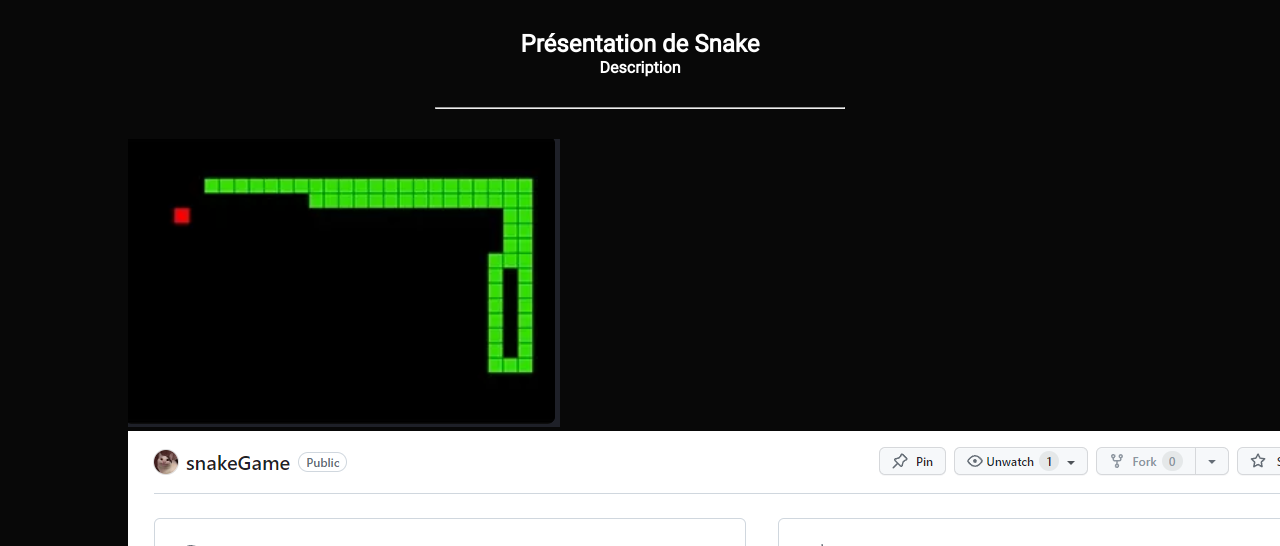
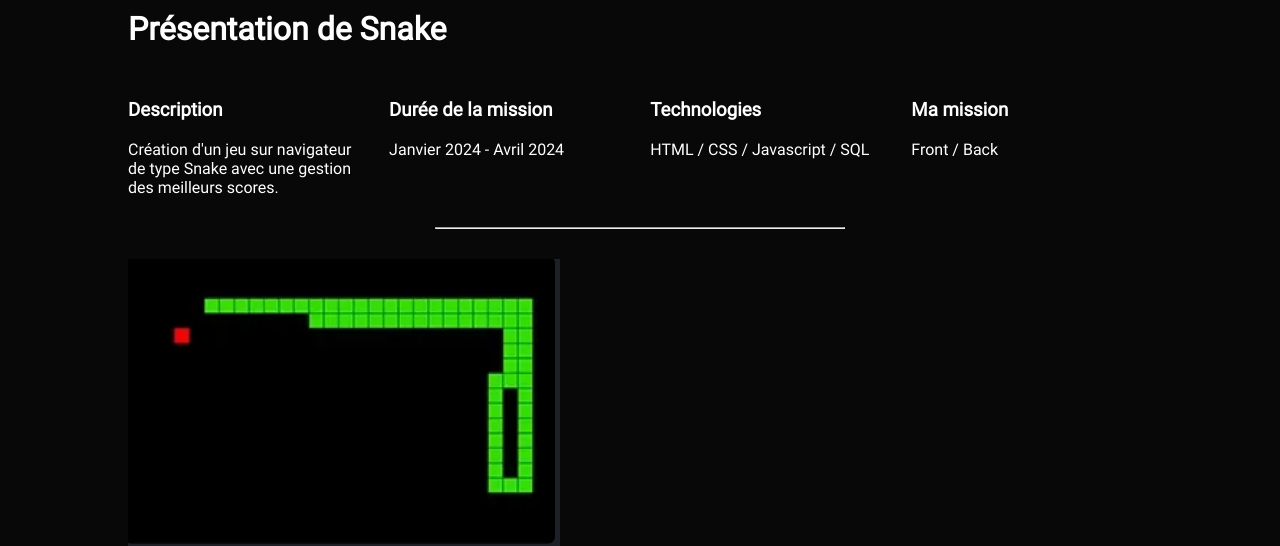
Before and after one commit to tsBlank/Portfolio, a PHP site: page /snake.html in a window 1280 px wide; the page is wider, and only the part inside the window is pictured. Shown: the part 180-726 px from the top of that part. Run offline with PHP 8.4, Linux system fonts and the light colour scheme; some libraries are stand-ins or nearby versions.

Commit message:
ajustement

```diff
--- a/realisation.html
+++ b/realisation.html
@@ -30,7 +30,7 @@
 
     <h1 style="text-align: center;">/Work.</h1>
 
-    <p style="text-align: center;"><br>Réalisations que j'ai produits ces deux dernières années.</p>
+    <p style="text-align: center;"><br>Réalisations que j'ai produites ces deux dernières années.</p>
 
 
     <div id="portfolio">
@@ -92,7 +92,7 @@
                     <img src="assets/work.jpg" alt="work">
                     <div class="layer">
                         <h3>Dataroom</h3>
-                        <p>Dataroom.</p>
+                        <p>Génération automatique d'une Dataroom</p>
                         <a href="dataroom.html"><i class="fa-solid fa-arrow-up-right-from-square"></i></a>
                     </div>
                 </div>
--- a/snake.html
+++ b/snake.html
@@ -30,10 +30,30 @@
     </header>
 
     <main>
-        <div class="container-realisation">
-            <h2>Présentation de Snake</h2>
-            <p><b>Description</b></p>
+        <h1>Présentation de Snake</h1>
+        <div class="realisation-description">
+            <div class="box-description">
+                <h3>Description</h3>
+                <p><br>Création d'un jeu sur navigateur de type Snake avec une gestion des meilleurs scores.
+                </p>
 
+            </div>
+
+            <div class="box-description">
+                <h3>Durée de la mission</h3>
+                <p><br>Janvier 2024 - Avril 2024</p>
+            </div>
+
+            <div class="box-description">
+                <h3>Technologies</h3>
+                <p><br>HTML / CSS / Javascript / SQL</p>
+
+            </div>
+
+            <div class="box-description">
+                <h3>Ma mission</h3>
+                <p><br>Front / Back</p>
+            </div>
 
         </div>
         <hr>
--- a/style.css
+++ b/style.css
@@ -294,15 +294,16 @@ hr {
 }
 
 .realisation-description {
+    margin-top: 3%;
     display: flex;
     justify-content: flex-start;
     gap: 2%;
 
 }
 
-
 .box-description {
-    margin-top: 2%
+    margin-top: 2%;
+    width: 25%;
 }
 
 main {
```
Also changed, not shown: dataroom.html (+18 -4 lines), site-web-mairie.html (+24 -2 lines), traitement-frais.html (+22 -2 lines), turkishspaceline.html (+28 -2 lines).
